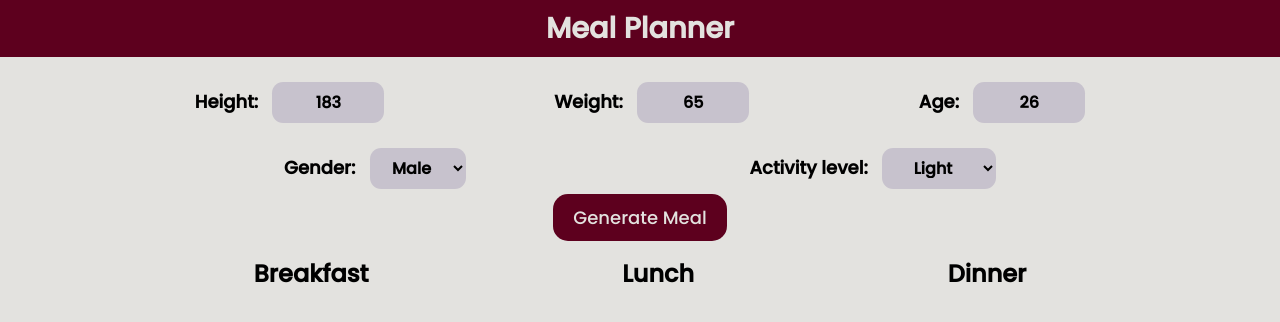
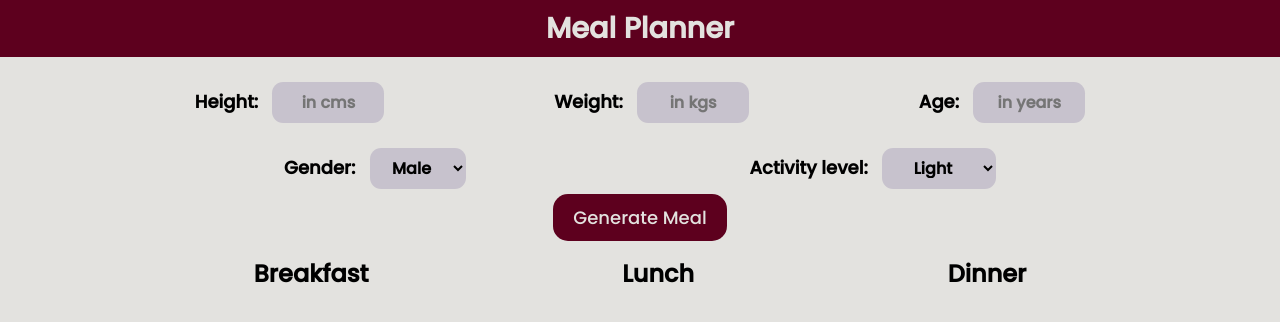
Before and after one commit to aafzal5/Meal-Planner-Project---JS-Placement-Project---v3cjp35con4k, a plain HTML site: page index.html in a window 1280 px wide. Drawn offline with Linux system fonts and the light colour scheme.

Commit message:
set the input range.

```diff
--- a/index.html
+++ b/index.html
@@ -19,15 +19,15 @@
         <div class="input-1">
             <div>
                 <label class="height-label">Height:</label>
-                <input type="text" value="183" placeholder="Height in cm" class="height" required>
+                <input type="number" min="100" max="220" placeholder="in cms" class="height" required>
             </div>
             <div>
                 <label class="weight-label">Weight:</label>
-                <input type="text" value="65" placeholder="Weight in KG" class="weight" required>
+                <input type="number" min="30" max="150" placeholder="in kgs" class="weight" required>
             </div>
             <div>
                 <label class="age-label">Age:</label>
-                <input type="text" value="26" placeholder="Age in Year" class="age" required>
+                <input type="number" min="14" max="120" placeholder="in years" class="age" required>
             </div>
         </div>
         <div class="input-2">
--- a/styles.css
+++ b/styles.css
@@ -45,6 +45,12 @@ input {
     font-size: medium;
     font-weight: bold;
     text-align: center;
+}
+
+input::-webkit-inner-spin-button,
+input::-webkit-outer-spin-button {
+  -webkit-appearance: none;
+  margin: 0;
 }
 
 option{
```
